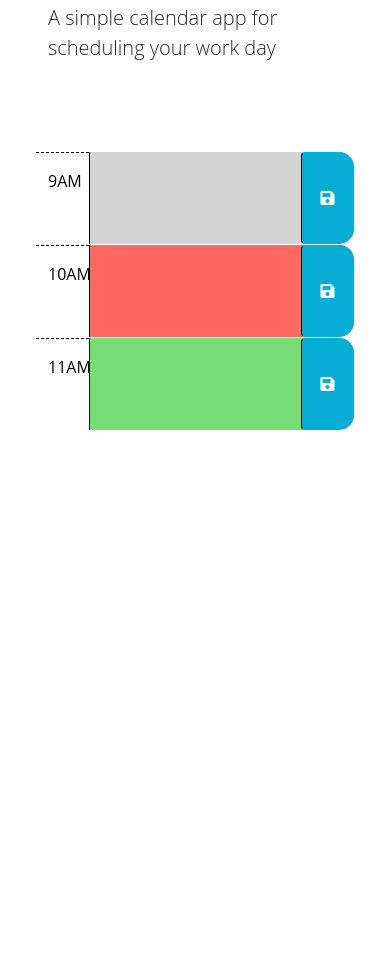
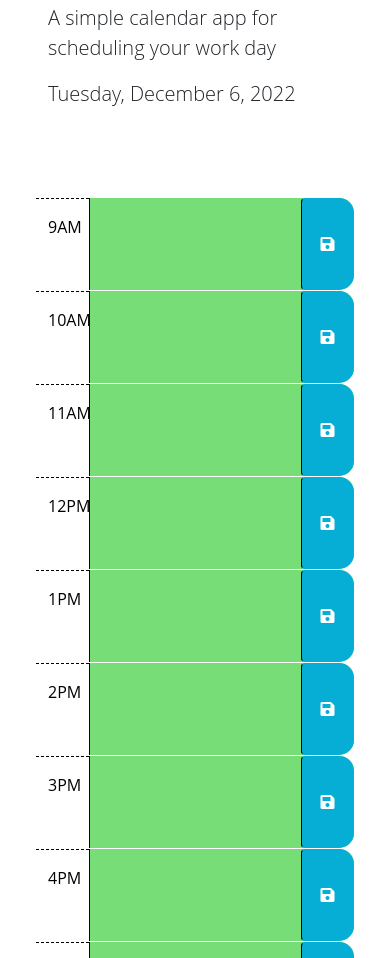
Before and after one commit to nguyensang0323/Work-Day-Scheduler, a plain HTML site: page index.html in a window 390 px wide. Shown: the part 142-1100 px from the top of the page. Before the commit the page ends 844 px from the top, so only its background shows below. Drawn offline with nearby package versions, Linux system fonts and the light colour scheme.

Commit message:
added JS to make page more functional

```diff
--- a/Develop/script.js
+++ b/Develop/script.js
@@ -1,7 +1,10 @@
 // Wrap all code that interacts with the DOM in a call to jQuery to ensure that
 // the code isn't run until the browser has finished rendering all the elements
 // in the html.
-$(function () {
+$(document).ready(function () {
+  // display current date on header
+  var date = dayjs().format('dddd, MMMM D, YYYY');
+  $('#currentDay').text(date);
   // TODO: Add a listener for click events on the save button. This code should
   // use the id in the containing time-block as a key to save the user input in
   // local storage. HINT: What does `this` reference in the click listener
@@ -9,12 +12,53 @@ $(function () {
   // time-block containing the button that was clicked? How might the id be
   // useful when saving the description in local storage?
   //
+  // listener for click events on save button
+  $('.saveBtn').on('click', function (){
+    // retrieve textarea and hour-x
+    var textDescr = $(this).siblings('.description').val();
+    var time = $(this).parent().attr('id');
+
+    // store the info into local storage
+    localStorage.setItem(time, textDescr);
+
+  });
+
+  // needs function to compare and update time
+  function updateHour () {
+    var currentTime = dayjs().hour();
+
+    $('.time-block').each(function(){
+      var blockHour = parseInt($(this).attr('id').split('-')[1]);
+
+      if (blockHour < currentTime) {
+        $(this).removeClass('present')
+        $(this).removeClass('future')
+        $(this).addClass('past')
+      } else if (blockHour === currentTime){
+        $(this).removeClass('past')
+        $(this).removeClass('future')
+        $(this).addClass('present')
+      } else {
+        $(this).removeClass('past')
+        $(this).removeClass('present')
+        $(this).addClass('future')
+      }
+    })
+
+  };
+
+  updateHour();
+
+  setInterval(updateHour, 10000);
   // TODO: Add code to apply the past, present, or future class to each time
   // block by comparing the id to the current hour. HINTS: How can the id
   // attribute of each time-block be used to conditionally add or remove the
   // past, present, and future classes? How can Day.js be used to get the
   // current hour in 24-hour time?
   //
+  for (var i=9; i < 18; i++){
+    $('#hour-' + i + ' .description').val(localStorage.getItem('hour-'+i));
+  }
   // TODO: Add code to get any user input that was saved in localStorage and set
   // the values of the corresponding textarea elements. HINT: How can the id
   // attribute of each time-block be used to do this?
--- a/index.html
+++ b/index.html
@@ -42,7 +42,7 @@
         -->
 
       <!-- Example of a past time block. The "past" class adds a gray background color. -->
-      <div id="hour-9" class="row time-block past">
+      <div id="hour-9" class="row time-block">
         <div class="col-2 col-md-1 hour text-center py-3">9AM</div>
         <textarea class="col-8 col-md-10 description" rows="3"> </textarea>
         <button class="btn saveBtn col-2 col-md-1" aria-label="save">
@@ -51,17 +51,58 @@
       </div>
 
       <!-- Example of a present time block. The "present" class adds a red background color. -->
-      <div id="hour-10" class="row time-block present">
+      <div id="hour-10" class="row time-block">
         <div class="col-2 col-md-1 hour text-center py-3">10AM</div>
         <textarea class="col-8 col-md-10 description" rows="3"> </textarea>
         <button class="btn saveBtn col-2 col-md-1" aria-label="save">
           <i class="fas fa-save" aria-hidden="true"></i>
         </button>
       </div>
-
       <!-- Example of a future time block. The "future" class adds a green background color. -->
-      <div id="hour-11" class="row time-block future">
+      <div id="hour-11" class="row time-block">
         <div class="col-2 col-md-1 hour text-center py-3">11AM</div>
+        <textarea class="col-8 col-md-10 description" rows="3"> </textarea>
+        <button class="btn saveBtn col-2 col-md-1" aria-label="save">
+          <i class="fas fa-save" aria-hidden="true"></i>
+        </button>
+      </div>
+      <div id="hour-12" class="row time-block">
+        <div class="col-2 col-md-1 hour text-center py-3">12PM</div>
+        <textarea class="col-8 col-md-10 description" rows="3"> </textarea>
+        <button class="btn saveBtn col-2 col-md-1" aria-label="save">
+          <i class="fas fa-save" aria-hidden="true"></i>
+        </button>
+      </div>
+      <div id="hour-13" class="row time-block">
+        <div class="col-2 col-md-1 hour text-center py-3">1PM</div>
+        <textarea class="col-8 col-md-10 description" rows="3"> </textarea>
+        <button class="btn saveBtn col-2 col-md-1" aria-label="save">
+          <i class="fas fa-save" aria-hidden="true"></i>
+        </button>
+      </div>
+      <div id="hour-14" class="row time-block">
+        <div class="col-2 col-md-1 hour text-center py-3">2PM</div>
+        <textarea class="col-8 col-md-10 description" rows="3"> </textarea>
+        <button class="btn saveBtn col-2 col-md-1" aria-label="save">
+          <i class="fas fa-save" aria-hidden="true"></i>
+        </button>
+      </div>
+      <div id="hour-15" class="row time-block">
+        <div class="col-2 col-md-1 hour text-center py-3">3PM</div>
+        <textarea class="col-8 col-md-10 description" rows="3"> </textarea>
+        <button class="btn saveBtn col-2 col-md-1" aria-label="save">
+          <i class="fas fa-save" aria-hidden="true"></i>
+        </button>
+      </div>
+      <div id="hour-16" class="row time-block">
+        <div class="col-2 col-md-1 hour text-center py-3">4PM</div>
+        <textarea class="col-8 col-md-10 description" rows="3"> </textarea>
+        <button class="btn saveBtn col-2 col-md-1" aria-label="save">
+          <i class="fas fa-save" aria-hidden="true"></i>
+        </button>
+      </div>
+      <div id="hour-17" class="row time-block">
+        <div class="col-2 col-md-1 hour text-center py-3">5PM</div>
         <textarea class="col-8 col-md-10 description" rows="3"> </textarea>
         <button class="btn saveBtn col-2 col-md-1" aria-label="save">
           <i class="fas fa-save" aria-hidden="true"></i>
```
